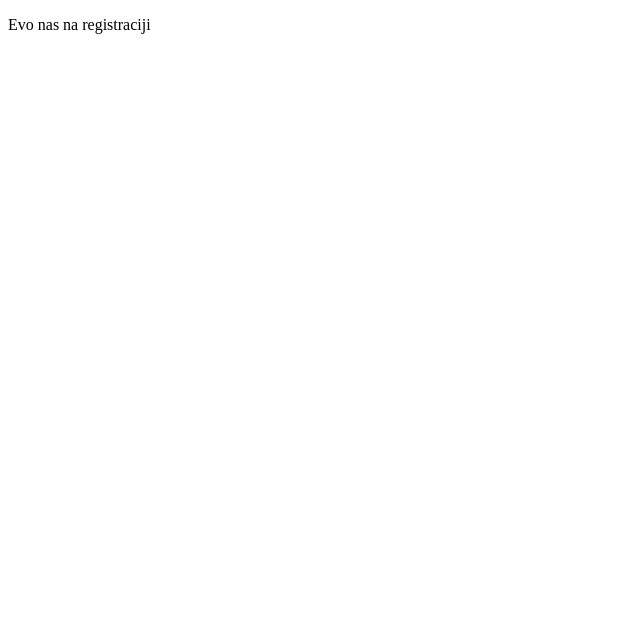
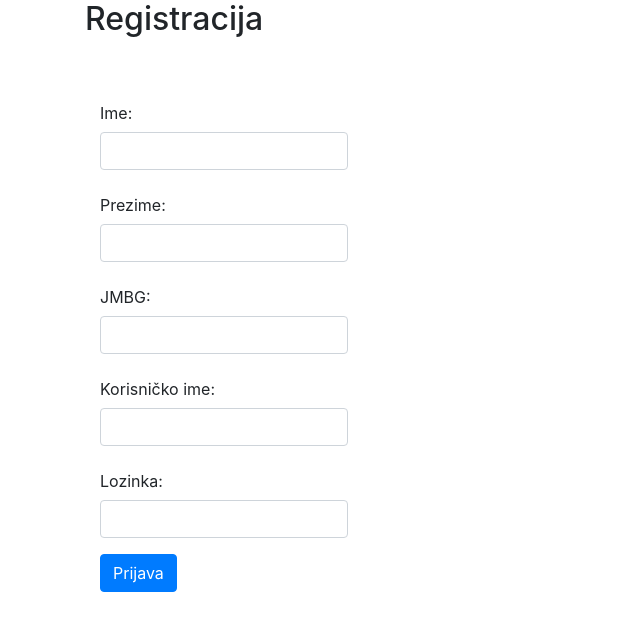
Before and after one commit to cabunaclara/ZISfront, an Angular app: page /signup in a window 1280 px wide. Shown: the top 630 px of the page, without its empty margins (0-640 px from the left). Built offline with nearby package versions, Linux system fonts and the light colour scheme.

Commit message:
Dodate su forme za login i registraciju. Dodat je bootrap i podesen proksi.

```diff
--- a/angular.json
+++ b/angular.json
@@ -23,7 +23,8 @@
               "src/assets"
             ],
             "styles": [
-              "src/styles.css"
+              "src/styles.css",
+              "node_modules/bootstrap/dist/css/bootstrap.min.css"
             ],
             "scripts": []
           },
--- a/package.json
+++ b/package.json
@@ -3,7 +3,7 @@
   "version": "0.0.0",
   "scripts": {
     "ng": "ng",
-    "start": "ng serve",
+    "start": "ng serve --proxy-config proxy.conf.json",
     "build": "ng build",
     "test": "ng test",
     "lint": "ng lint",
@@ -20,6 +20,7 @@
     "@angular/platform-browser": "^6.1.0",
     "@angular/platform-browser-dynamic": "^6.1.0",
     "@angular/router": "^6.1.0",
+    "bootstrap": "^4.2.1",
     "core-js": "^2.5.4",
     "rxjs": "~6.2.0",
     "zone.js": "~0.8.26"
--- /dev/null
+++ b/src/app/login/login/login.component.html
@@ -0,0 +1,29 @@
+
+<div class="container">
+  <h2>Prijava</h2>
+  <br><br>
+  <form>
+      <fieldset>
+          <div class="form-group">
+              <label class="col-sm-2 col-form-label" >Korisničko ime: </label>
+              <div class="col-sm-3">
+                <input type="text" class="form-control" name="korisnickoIme" [(ngModel)]="korisnickoIme">
+              </div>
+          </div>
+
+          <div class="form-group">
+              <label class="col-sm-2 col-form-label">Lozinka: </label>
+              <div class="col-sm-3">
+                <input type="password" class="form-control" name="lozinka" [(ngModel)]="lozinka">
+              </div>
+          </div>
+
+          <div class="form-group">
+            <div class="col-sm-3">
+              <input type="submit" id="loginButton" (click)="prijava()" value="Prijava" class="btn btn-primary">
+            </div>
+          </div>
+      </fieldset>
+  </form>
+
+</div>
--- /dev/null
+++ b/src/app/login/login/login.component.ts
@@ -0,0 +1,29 @@
+import { Component, OnInit } from '@angular/core';
+
+@Component({
+  selector: 'app-login',
+  templateUrl: './login.component.html',
+  styleUrls: ['./login.component.css']
+})
+export class LoginComponent implements OnInit {
+
+  korisnickoIme: string;
+  lozinka: string;
+
+  constructor() {
+    this.korisnickoIme = '';
+    this.lozinka = '';
+  }
+
+  ngOnInit() {
+  }
+
+  prijava() {
+    if (this.korisnickoIme === '' || this.lozinka === '') {
+      alert('Popunite sva polja');
+      return;
+    }
+    console.log(this.korisnickoIme);
+    console.log(this.lozinka);
+  }
+}
--- a/src/app/signup/signup.component.html
+++ b/src/app/signup/signup.component.html
@@ -1,3 +1,49 @@
-<div>
-    <p>Evo nas na registraciji</p>
-</div>
+<div class="container">
+    <h2>Registracija</h2>
+    <br><br>
+    <form>
+        <fieldset>
+          <div class="form-group">
+              <label class="col-sm-2 col-form-label" >Ime: </label>
+              <div class="col-sm-3">
+                <input type="text" class="form-control" name="ime" [(ngModel)]="ime">
+              </div>
+          </div>
+
+          <div class="form-group">
+              <label class="col-sm-2 col-form-label" >Prezime: </label>
+              <div class="col-sm-3">
+                <input type="text" class="form-control" name="prezime" [(ngModel)]="prezime">
+              </div>
+          </div>
+
+          <div class="form-group">
+              <label class="col-sm-2 col-form-label" >JMBG: </label>
+              <div class="col-sm-3">
+                <input type="text" class="form-control" name="jmbg" [(ngModel)]="jmbg" minlength=13, maxlength=13>
+              </div>
+          </div>
+
+          <div class="form-group">
+              <label class="col-sm-2 col-form-label" >Korisničko ime: </label>
+              <div class="col-sm-3">
+                <input type="text" class="form-control" name="korisnickoIme" [(ngModel)]="korisnickoIme">
+              </div>
+          </div>
+
+          <div class="form-group">
+              <label class="col-sm-2 col-form-label">Lozinka: </label>
+              <div class="col-sm-3">
+                <input type="password" class="form-control" name="lozinka" [(ngModel)]="lozinka">
+              </div>
+          </div>
+
+          <div class="form-group">
+            <div class="col-sm-3">
+              <input type="submit" id="registerButton" (click)="registracija()" value="Prijava" class="btn btn-primary">
+            </div>
+          </div>
+        </fieldset>
+    </form>
+
+  </div>
--- a/src/app/signup/signup.component.ts
+++ b/src/app/signup/signup.component.ts
@@ -7,9 +7,40 @@ import { Component, OnInit } from '@angular/core';
 })
 export class SignupComponent implements OnInit {
 
-  constructor() { }
+  korisnickoIme: string;
+  lozinka: string;
+  ime: string;
+  prezime: string;
+  jmbg: string;
+
+
+  constructor() {
+    this.korisnickoIme = '';
+    this.lozinka = '';
+    this.prezime = '';
+    this.ime = '';
+    this.jmbg = '';
+   }
 
   ngOnInit() {
   }
 
+  registracija() {
+    if (this.ime === '' || this.prezime === ''
+    || this.jmbg === '' || this.korisnickoIme === ''
+    || this.lozinka === '')  {
+      alert('Popunite sva polja.');
+      return;
+    }
+
+    if (this.jmbg.length !== 13) {
+      alert('Neispravan jmbg!');
+      return;
+    }
+    console.log(this.ime);
+    console.log(this.prezime);
+    console.log(this.jmbg);
+    console.log(this.korisnickoIme);
+    console.log(this.lozinka);
+  }
 }
--- a/src/app/welcome/welcome.component.html
+++ b/src/app/welcome/welcome.component.html
@@ -1,4 +1,8 @@
-<div>
+<div class="container">
     <p>Ovo je nova stranica</p>
-    <button [routerLink]="['/signup']">Registracija</button>
+    <button class="btn btn-primary" [routerLink]="['/signup']">Registracija</button>
+    <br>
+    <br>
+    <button class="btn btn-primary" [routerLink]="['/login']">Prijava</button>
+
 </div>
--- a/src/index.html
+++ b/src/index.html
@@ -6,7 +6,7 @@
   <base href="/">
 
   <meta name="viewport" content="width=device-width, initial-scale=1">
-  <link rel="icon" type="image/x-icon" href="favicon.ico">
+  <link rel="icon" type="image/x-icon" href="assets/img/Doctor-Symbol-Caduceus-Free-Download-PNG.png">
 </head>
 <body>
   <app-root></app-root>
```
Also changed, not shown: proxy.conf.json (added, +7 -0 lines), src/app/app.module.ts (+7 -1 lines), src/app/login/login/login.component.css (added), src/assets/img/Doctor-Symbol-Caduceus-Free-Download-PNG.png (added), 1 other file (tests, documents, lock files or other folders).
